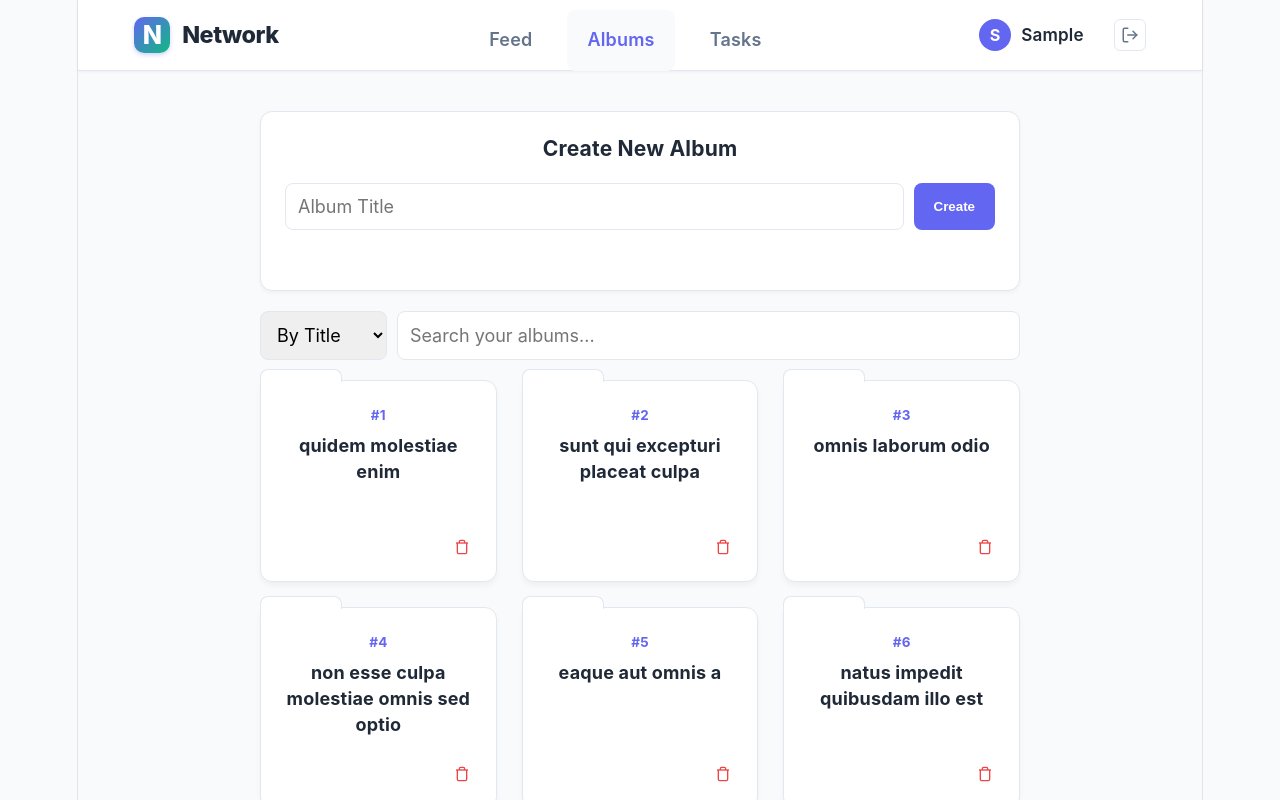
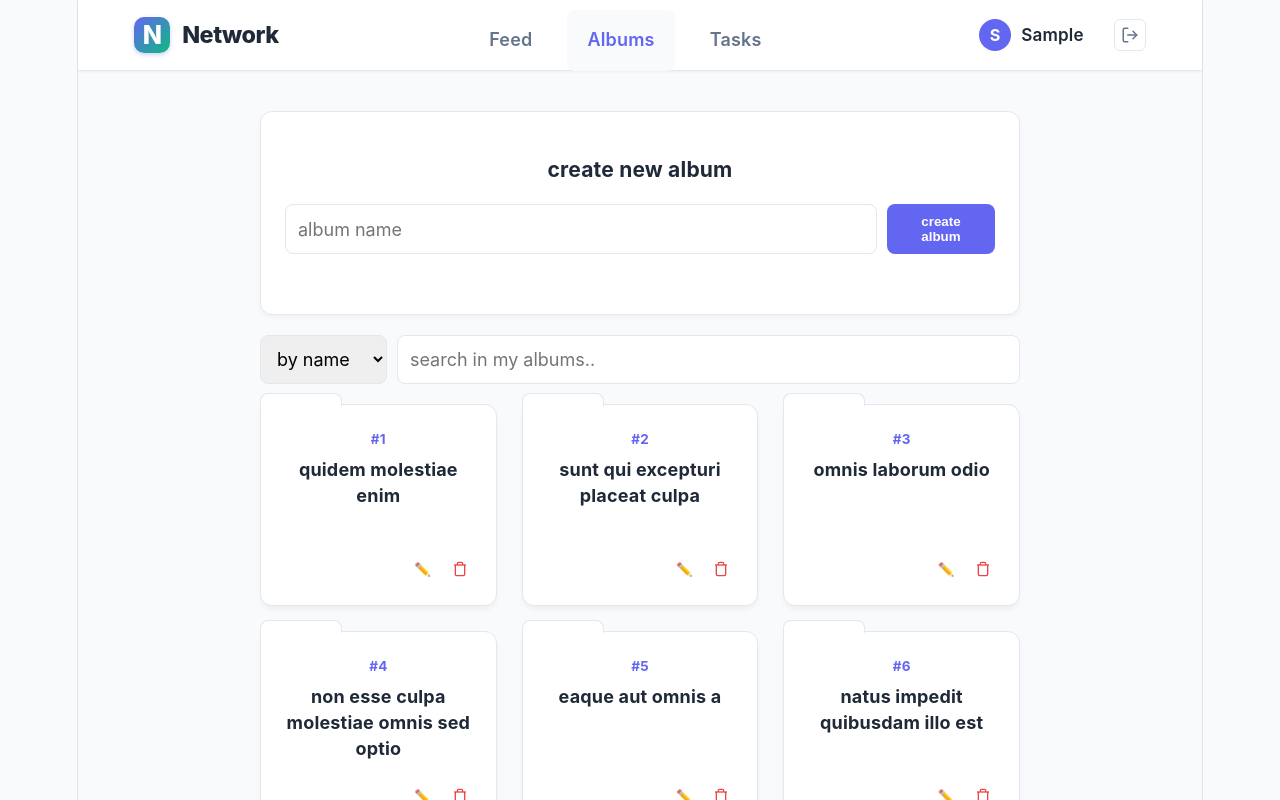
Before and after one commit to dvoraenav/project5, a React (Vite) app: page /home/albums in a window 1280 px wide. Shown: the top 800 px of the page. Built offline with nearby package versions, Linux system fonts and the light colour scheme; data requests are answered from the project's data file; sample sign-in values are in the browser's storage.

Commit message:
add option to delete and edit photo and album and add comments in code

```diff
--- a/src/context/AuthContext.jsx
+++ b/src/context/AuthContext.jsx
@@ -7,26 +7,31 @@ export const AuthProvider = ({ children }) => {
   const [loading, setLoading] = useState(true);
 
   useEffect(() => {
+    // Check for existing session in localStorage on app load
     const savedUser = localStorage.getItem('currentUser');
     if (savedUser) setUser(JSON.parse(savedUser));
     setLoading(false);
   }, []);
 
   const login = (userData) => {
+    // Update state and persist user data
     setUser(userData);
     localStorage.setItem('currentUser', JSON.stringify(userData));
   };
 
   const logout = () => {
+    // Clear user state and session storage
     setUser(null);
     localStorage.removeItem('currentUser');
   };
 
   return (
     <AuthContext.Provider value={{ user, login, logout, loading }}>
+      {/* Render children only after session check is complete */}
       {!loading && children}
     </AuthContext.Provider>
   );
 };
 
+// Hook for easy access to auth state
 export const useAuth = () => useContext(AuthContext);
--- a/src/pages/Albums.jsx
+++ b/src/pages/Albums.jsx
@@ -1,36 +1,41 @@
+// export default Albums;
 import { useEffect, useState } from 'react';
 import { useParams, useNavigate } from 'react-router-dom';
 import { useAuth } from '../context/AuthContext';
 import Photos from './Photos';
 
 const Albums = () => {
-  const { user } = useAuth();
-  const { albumId } = useParams();
-  const navigate = useNavigate();
+  const { user } = useAuth(); // Access current logged-in user data
+  const { albumId } = useParams(); // Check if a specific album is selected via URL parameters
+  const navigate = useNavigate(); // Hook for programmatic navigation
 
-  // --- State ---
-  const [albums, setAlbums] = useState([]);
-  const [searchValue, setSearchValue] = useState('');
-  const [searchCriteria, setSearchCriteria] = useState('title');
-  const [newAlbumTitle, setNewAlbumTitle] = useState('');
+  // --- State Management ---
+  const [albums, setAlbums] = useState([]); // List of albums owned by the user
+  const [searchValue, setSearchValue] = useState(''); // Text for filtering albums
+  const [searchCriteria, setSearchCriteria] = useState('title'); // Filter by 'title' or 'id'
+  const [newAlbumTitle, setNewAlbumTitle] = useState(''); // Input state for creating new albums
 
-  // Icon Component
+  // --- Inline Editing State ---
+  const [editingAlbumId, setEditingAlbumId] = useState(null); // Tracks which album is currently being renamed
+  const [editingTitle, setEditingTitle] = useState(''); // Temporary storage for the new title during edit
+
+  // Simple SVG trash icon component for the UI
   const TrashIcon = () => (
     <svg width="16" height="16" viewBox="0 0 24 24" fill="none" stroke="currentColor" strokeWidth="2"><polyline points="3 6 5 6 21 6"></polyline><path d="M19 6v14a2 2 0 0 1-2 2H7a2 2 0 0 1-2-2V6m3 0V4a2 2 0 0 1 2-2h4a2 2 0 0 1 2 2v2"></path></svg>
   );
 
-  // טעינת האלבומים של המשתמש
+  // Fetch only the albums belonging to the logged-in user on component mount
   useEffect(() => {
     fetch(`http://localhost:3000/albums?userId=${user.id}`)
       .then(res => res.json())
       .then(setAlbums);
   }, [user.id]);
 
-  // יצירת אלבום - מתוקן למניעת שגיאת 500
+  // Logic to create a new album with an auto-incremented ID
   const handleAddAlbum = async (e) => {
     e.preventDefault();
 
-    // פתרון השגיאה: מושכים רגע את *כל* האלבומים מהשרת כדי למצוא את ה-ID האמיתי הפנוי
+    // Fetch all existing albums to calculate the next unique ID
     const allAlbumsRes = await fetch('http://localhost:3000/albums');
     const allAlbumsData = await allAlbumsRes.json();
     const nextId = allAlbumsData.length > 0 ? Math.max(...allAlbumsData.map(a => parseInt(a.id) || 0)) + 1 : 1;
@@ -49,92 +54,111 @@ const Albums = () => {
 
     if (res.ok) {
       const saved = await res.json();
-      // מוסיפים את האלבום החדש לתחילת הרשימה
+      // Update the local list to include the newly created album
       setAlbums([saved, ...albums]);
       setNewAlbumTitle('');
     }
   };
 
+  // Logic to permanently delete an album
   const handleDeleteAlbum = async (id, e) => {
-    e.stopPropagation();
-    if (window.confirm("Delete this album and all its contents?")) {
+    e.stopPropagation(); // Prevent the click from triggering the navigate event on the parent card
+    if (window.confirm("למחוק את האלבום וכל תוכנו?")) {
       await fetch(`http://localhost:3000/albums/${id}`, { method: 'DELETE' });
+      // Remove the deleted album from the UI state
       setAlbums(albums.filter(a => a.id !== id));
     }
   };
 
+  // Logic to handle album renaming (PUT request)
+  const handleEditAlbum = async (album, e) => {
+    e.stopPropagation(); // Prevent navigation during edit mode
+
+    if (editingAlbumId === album.id) {
+      // --- Save Mode ---
+      const res = await fetch(`http://localhost:3000/albums/${album.id}`, {
+        method: 'PUT',
+        headers: { 'Content-Type': 'application/json' },
+        body: JSON.stringify({ ...album, title: editingTitle })
+      });
+      if (res.ok) {
+        // Update the local album list with the new title
+        setAlbums(albums.map(a => a.id === album.id ? { ...a, title: editingTitle } : a));
+        setEditingAlbumId(null); // Exit edit mode
+      }
+    } else {
+      // --- Enter Edit Mode ---
+      setEditingAlbumId(album.id);
+      setEditingTitle(album.title);
+    }
+  };
+
+  // Filtering logic based on chosen criteria (Title or ID)
   const filteredAlbums = albums.filter(a =>
     searchCriteria === 'id'
       ? a.id.toString() === searchValue
       : a.title.toLowerCase().includes(searchValue.toLowerCase())
   );
 
+  // --- Render View Logic ---
+  // If an album ID is in the URL, render the Photos component (Single Album View)
   if (albumId) {
     return (
       <div className="content-container">
         <button className="secondary-btn" onClick={() => navigate('/home/albums')} style={{marginBottom: '20px'}}>
-          ← Back to Albums
+          ← back to albums
         </button>
         <Photos albumId={albumId} />
       </div>
     );
   }
 
+  // Otherwise, render the Album Gallery View
   return (
     <div className="content-container">
+      {/* Create New Album Section */}
       <div className="card">
-        <h3 style={{marginTop: 0}}>Create New Album</h3>
+        <h3>create new album</h3>
         <form onSubmit={handleAddAlbum} style={{display: 'flex', gap: '10px'}}>
-          <input
-            className="std-input"
-            placeholder="Album Title"
-            value={newAlbumTitle}
-            onChange={e => setNewAlbumTitle(e.target.value)}
-            required
-            style={{margin: 0}}
-          />
-          <button type="submit" className="primary-btn">Create</button>
+          <input className="std-input" placeholder="album name" value={newAlbumTitle} onChange={e => setNewAlbumTitle(e.target.value)} required style={{margin: 0}} />
+          <button type="submit" className="primary-btn">create album</button>
         </form>
       </div>
 
+      {/* Search and Filter Section */}
       <div style={{display: 'flex', gap: '10px', marginBottom: '20px'}}>
-        <select
-          className="std-select"
-          style={{width: '150px', margin: 0}}
-          value={searchCriteria}
-          onChange={e => setSearchCriteria(e.target.value)}
-        >
-          <option value="title">By Title</option>
-          <option value="id">By ID</option>
+        <select className="std-select" style={{width: '150px', margin: 0}} value={searchCriteria} onChange={e => setSearchCriteria(e.target.value)}>
+          <option value="title">by name</option>
+          <option value="id">by id(ID)</option>
         </select>
-        <input
-          className="std-input"
-          placeholder="Search your albums..."
-          style={{margin: 0}}
-          value={searchValue}
-          onChange={e => setSearchValue(e.target.value)}
-        />
+        <input className="std-input" placeholder="search in my albums.." style={{margin: 0}} value={searchValue} onChange={e => setSearchValue(e.target.value)} />
       </div>
 
+      {/* Album List Grid */}
       <div className="albums-grid">
         {filteredAlbums.map(album => (
-          <div key={album.id} className="album-card" onClick={() => navigate(`/home/albums/${album.id}`)}>
+          <div key={album.id} className="album-card" onClick={() => !editingAlbumId && navigate(`/home/albums/${album.id}`)}>
             <div>
               <span style={{fontSize: '0.75rem', fontWeight: 'bold', color: 'var(--brand-primary)'}}>#{album.id}</span>
-              <h4 style={{margin: '5px 0', color: 'var(--text-main)'}}>{album.title}</h4>
+              {/* Conditional rendering for editing title vs. displaying title */}
+              {editingAlbumId === album.id ? (
+                <input className="std-input" value={editingTitle} onChange={(e) => setEditingTitle(e.target.value)} onClick={(e) => e.stopPropagation()} />
+              ) : (
+                <h4 style={{margin: '5px 0'}}>{album.title}</h4>
+              )}
             </div>
 
-            <div style={{display: 'flex', justifyContent: 'flex-end'}}>
-              {/* הרשאת מחיקה: רק אם המשתמש הוא יוצר האלבום */}
-              {album.userId === user.id && (
-                <button
-                  className="icon-btn danger"
-                  style={{width: '28px', height: '28px'}}
-                  onClick={(e) => handleDeleteAlbum(album.id, e)}
-                  title="Delete Album"
-                >
-                  <TrashIcon />
-                </button>
+            {/* Actions: Edit and Delete (Only visible for the owner) */}
+            <div style={{display: 'flex', justifyContent: 'flex-end', gap: '5px'}}>
+              {String(album.userId) === String(user.id) && (
+                <>
+                  <button className="icon-btn" onClick={(e) => handleEditAlbum(album, e)} title="edit name">
+                    {editingAlbumId === album.id ? '💾' : '✏️'}
+                  </button>
+                  <button className="icon-btn danger" onClick={(e) => handleDeleteAlbum(album.id, e)} title="delete album">
+                    <TrashIcon />
+                  </button>
+                </>
               )}
             </div>
           </div>
--- a/src/pages/Register.jsx
+++ b/src/pages/Register.jsx
@@ -2,38 +2,46 @@ import { useState } from 'react';
 import { useNavigate } from 'react-router-dom';
 
 const Register = () => {
-  const [step, setStep] = useState(1);
+  // --- State Management ---
+  const [step, setStep] = useState(1); // Tracks current step in the multi-stage registration
   const [userForm, setUserForm] = useState({ username: '', website: '', name: '', email: '' });
   const navigate = useNavigate();
 
   const handleNext = async (e) => {
     e.preventDefault();
-    // בדיקה אם המשתמש קיים
+
+    // Check if the username is already taken before proceeding to next step
     const res = await fetch(`http://localhost:3000/users?username=${userForm.username}`);
     const data = await res.json();
+
     if (data.length > 0) {
       alert("שם המשתמש כבר תפוס!");
     } else {
-      setStep(2);
+      setStep(2); // Proceed to personal details stage
     }
   };
 
   const handleRegister = async (e) => {
     e.preventDefault();
+
+    // Submit the complete user object to the database
     const res = await fetch(`http://localhost:3000/users`, {
       method: 'POST',
       headers: { 'Content-Type': 'application/json' },
       body: JSON.stringify(userForm)
     });
+
     if (res.ok) {
       alert("נרשמת בהצלחה!");
-      navigate('/login');
+      navigate('/login'); // Redirect to login page after successful registration
     }
   };
 
   return (
     <div style={{ padding: '50px', textAlign: 'center' }}>
       <h2>הרשמה - שלב {step}</h2>
+
+      {/* Conditional Rendering: Step 1 - Account Credentials */}
       {step === 1 ? (
         <form onSubmit={handleNext}>
           <input placeholder="Username" required onChange={e => setUserForm({...userForm, username: e.target.value})} /><br/>
@@ -41,6 +49,7 @@ const Register = () => {
           <button type="submit">המשך</button>
         </form>
       ) : (
+        /* Step 2 - Personal Information */
         <form onSubmit={handleRegister}>
           <input placeholder="Full Name" required onChange={e => setUserForm({...userForm, name: e.target.value})} /><br/>
           <input placeholder="Email" required onChange={e => setUserForm({...userForm, email: e.target.value})} /><br/>
```
Also changed, not shown: src/pages/Info.jsx (+10 -9 lines), src/pages/Login.jsx (+13 -8 lines), src/pages/Photos.jsx (+91 -35 lines).
